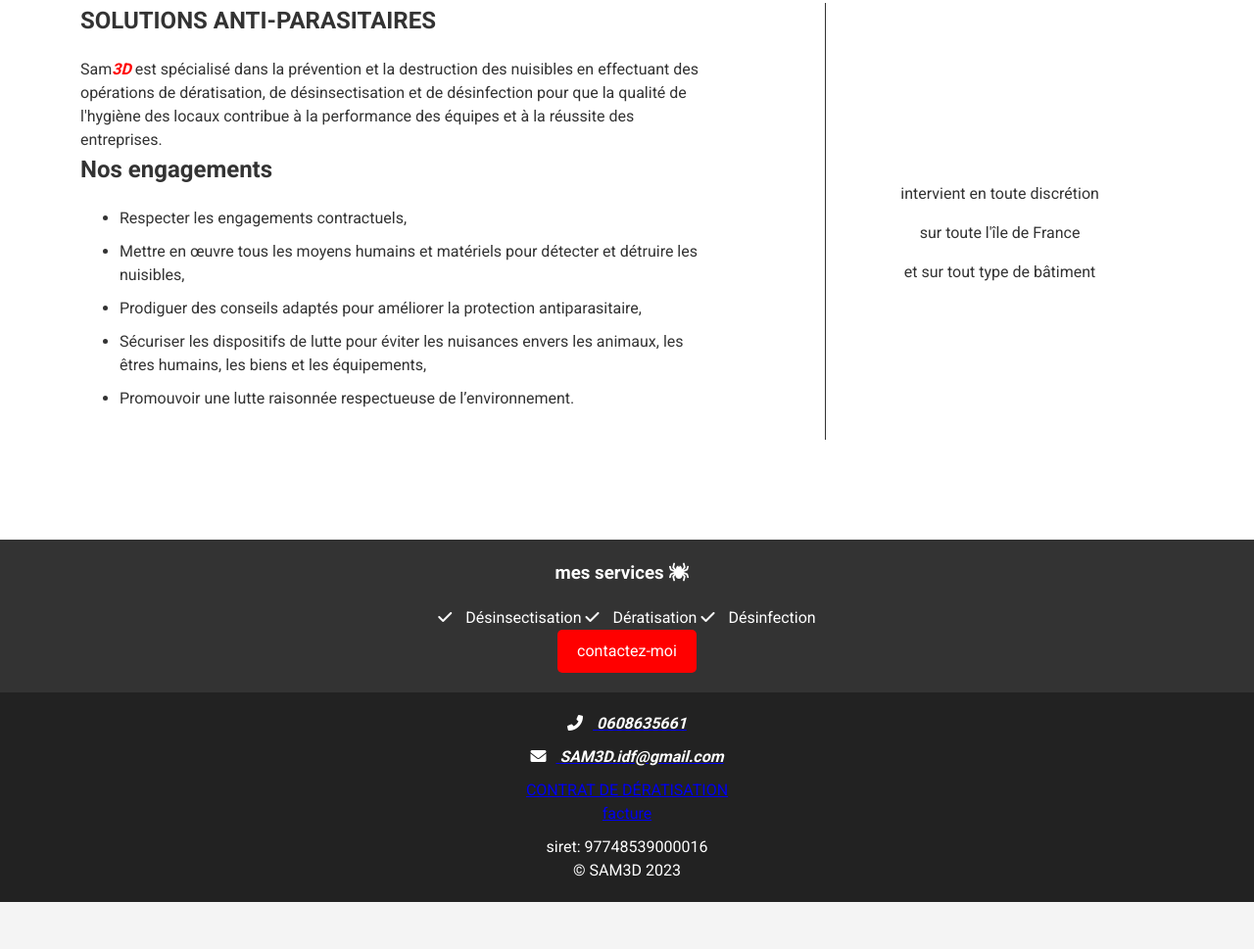
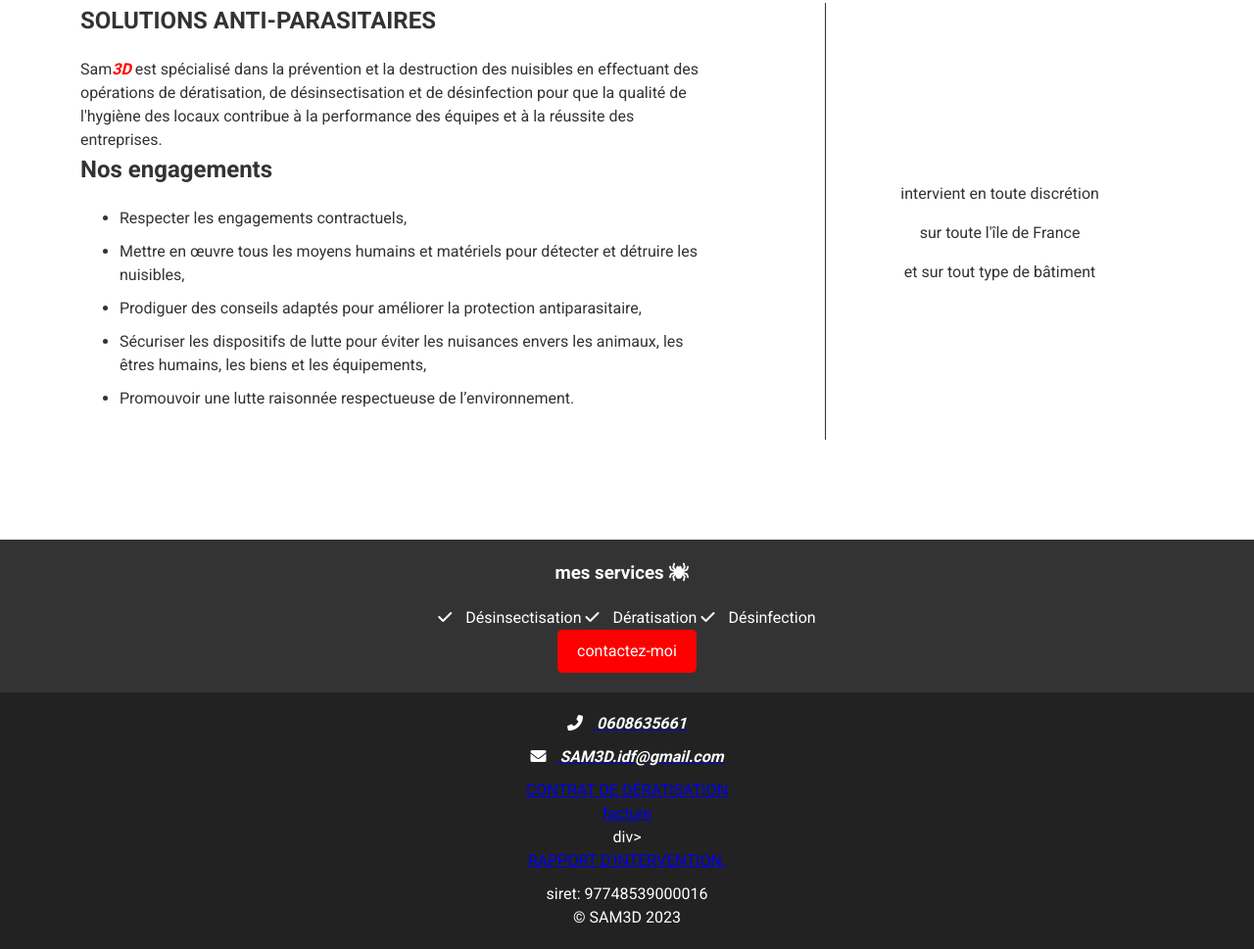
Before and after one commit to kev-de-dev/SAM3D, a plain HTML site: page index.html in a window 1280 px wide. Shown: the part 625-1594 px from the top of the page at 98% size. Before the commit the page ends 1546 px from the top, so only its background shows below. Drawn offline with nearby package versions, Linux system fonts and the light colour scheme; a web font is replaced by a local one.

Commit message:
ajouts de  documents pdf

```diff
--- a/index.html
+++ b/index.html
@@ -200,7 +200,7 @@
 <div class="contactez-moi">
           <div><a href="./CONTRAT DE DÉRATISATION.docx">CONTRAT DE DÉRATISATION</a></div>
          <div><a href="./facture.pdf">facture</a></div>
-
+         div><a href="./image/RAPPORT D'INTERVENTION.pdf">RAPPORT D'INTERVENTION.</a></div>
       </div>
 
 
```
Also changed, not shown: 4 other files.
